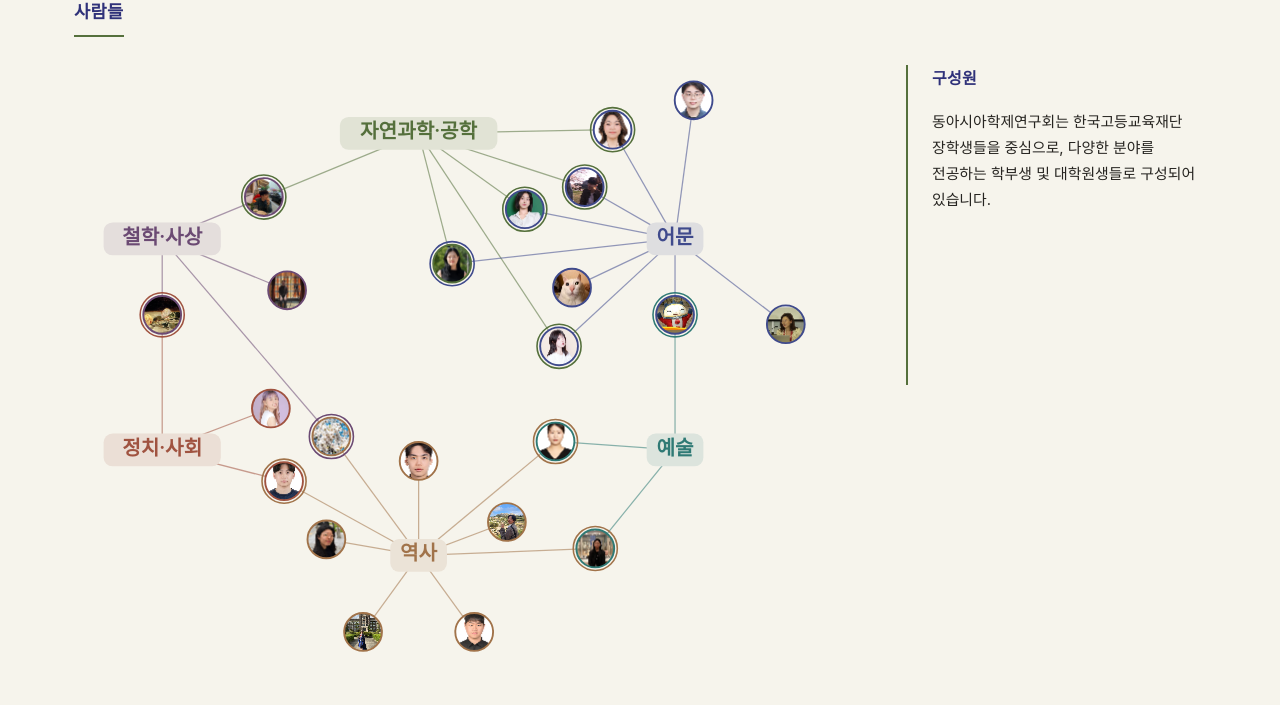
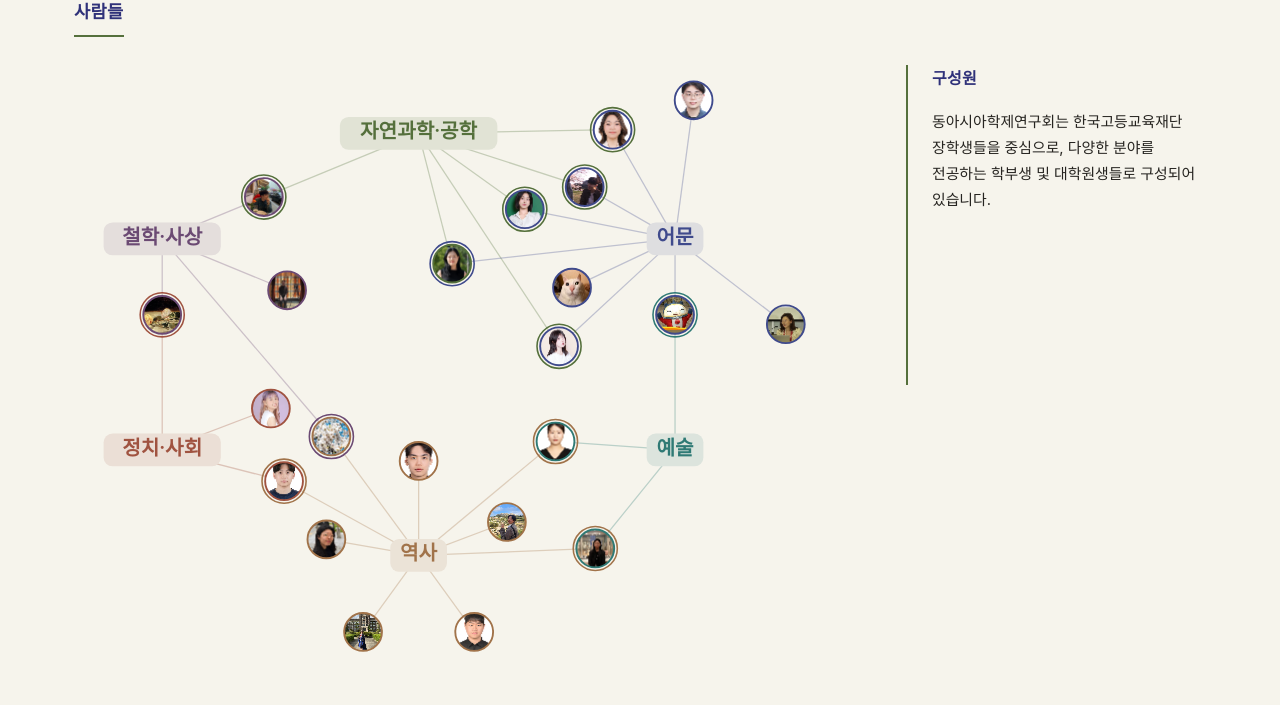
Before and after one commit to eastasia-interdisciplinary/eastasia-interdisciplinary.github.io, a Jekyll site: the page built from people.html, in a window 1280 px wide and 1400 px high, scrolled down 247 px. Shown: the part 140-845 px from the top of the window. Built offline with Jekyll 4.4.1, drawn with Linux system fonts in a browser that asks for light colours; some web fonts are replaced.

Commit message:
Lighten the spokes
At 0.55 they competed with the portraits and the field names for a
reader's attention, when their job is to be traced only once someone is
looking for a particular connection. Dropped to 0.3, and to 0.1 for the
lines set back while one person is being attended to; a lit spoke is
still fully opaque, so the contrast when it matters is greater, not less.

Co-Authored-By: Claude Opus 5 (1M context) <noreply@anthropic.com>

```diff
--- a/assets/css/style.css
+++ b/assets/css/style.css
@@ -741,7 +741,7 @@ code {
    attribute, so naming one would repaint every edge the same and undo the
    colour coding. */
 .map-edges line {
-  stroke-opacity: 0.55;
+  stroke-opacity: 0.3;
   stroke-width: 2;
 }
 
@@ -779,7 +779,7 @@ code {
 .map-node.is-lit .map-halo { stroke-width: 4.5; }
 .people-map svg.is-dimmed .map-node circle { filter: grayscale(0.92); }
 .people-map svg.is-dimmed .map-node.is-lit circle { filter: none; }
-.people-map svg.is-dimmed .map-edges line { stroke-opacity: 0.16; }
+.people-map svg.is-dimmed .map-edges line { stroke-opacity: 0.1; }
 .people-map svg.is-dimmed .map-edges line.is-lit { stroke-opacity: 1; stroke-width: 3.5; }
 .people-map svg.is-dimmed .map-fields g { opacity: 0.28; }
 .people-map svg.is-dimmed .map-fields g.is-lit { opacity: 1; }
```
